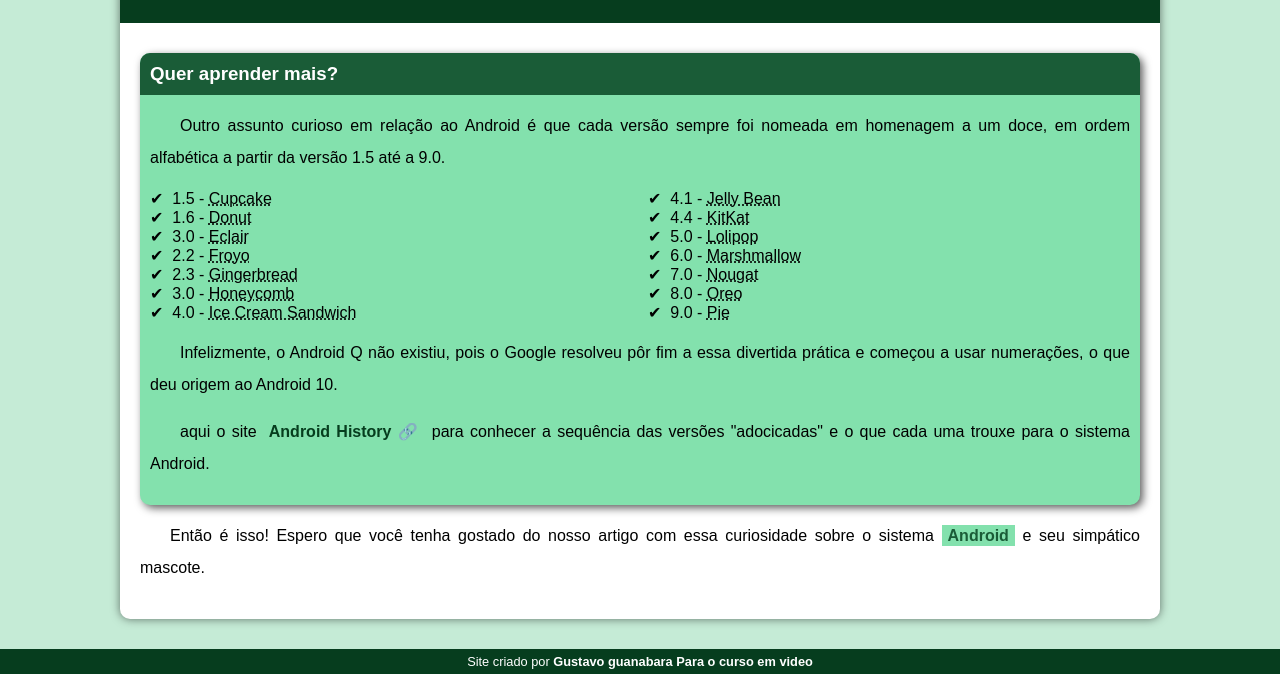
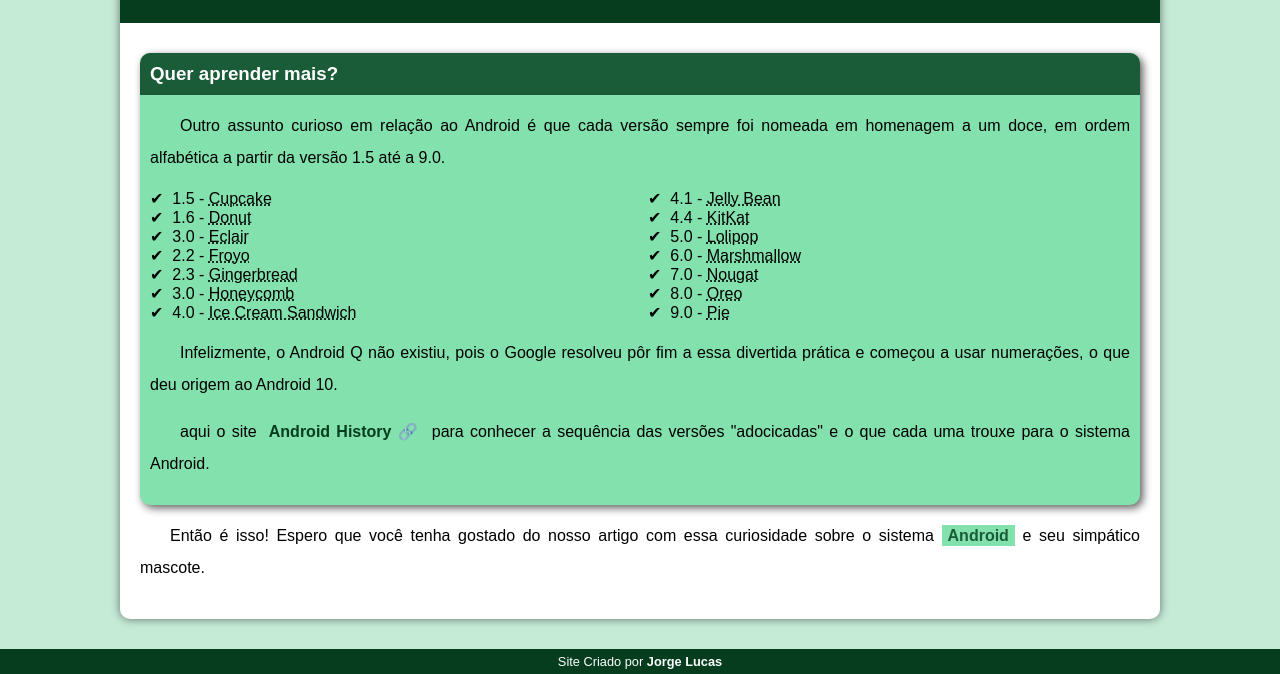
Before and after one commit to lucjls/projeto2, a plain HTML site: page index.html in a window 1280 px wide. Shown: the part 2312-2986 px from the top of the page. Drawn offline with Linux system fonts and the light colour scheme.

Commit message:
Site atualizado

```diff
--- a/index.html
+++ b/index.html
@@ -94,7 +94,7 @@
         </article>
     </main>
     <footer>
-        <p>Site criado por <a href="https://gustavoguanabara.github.io/" target="_blank">Gustavo guanabara</a> <a href="https://www.cursoemvideo.com/curso/curso-html5-e-css3-modulo-2-de-5-40-horas/aulas/modulo-2-2/modulos/capitulo-17-aula-5-organizando-o-conteudo-do-site/" target="_blank">Para o curso em video</a></p>
+       <p>Site Criado por <a href="https://github.com/lucjls" target="_blank">Jorge Lucas</a></p>
     </footer>
 </body>
 </html>
```
